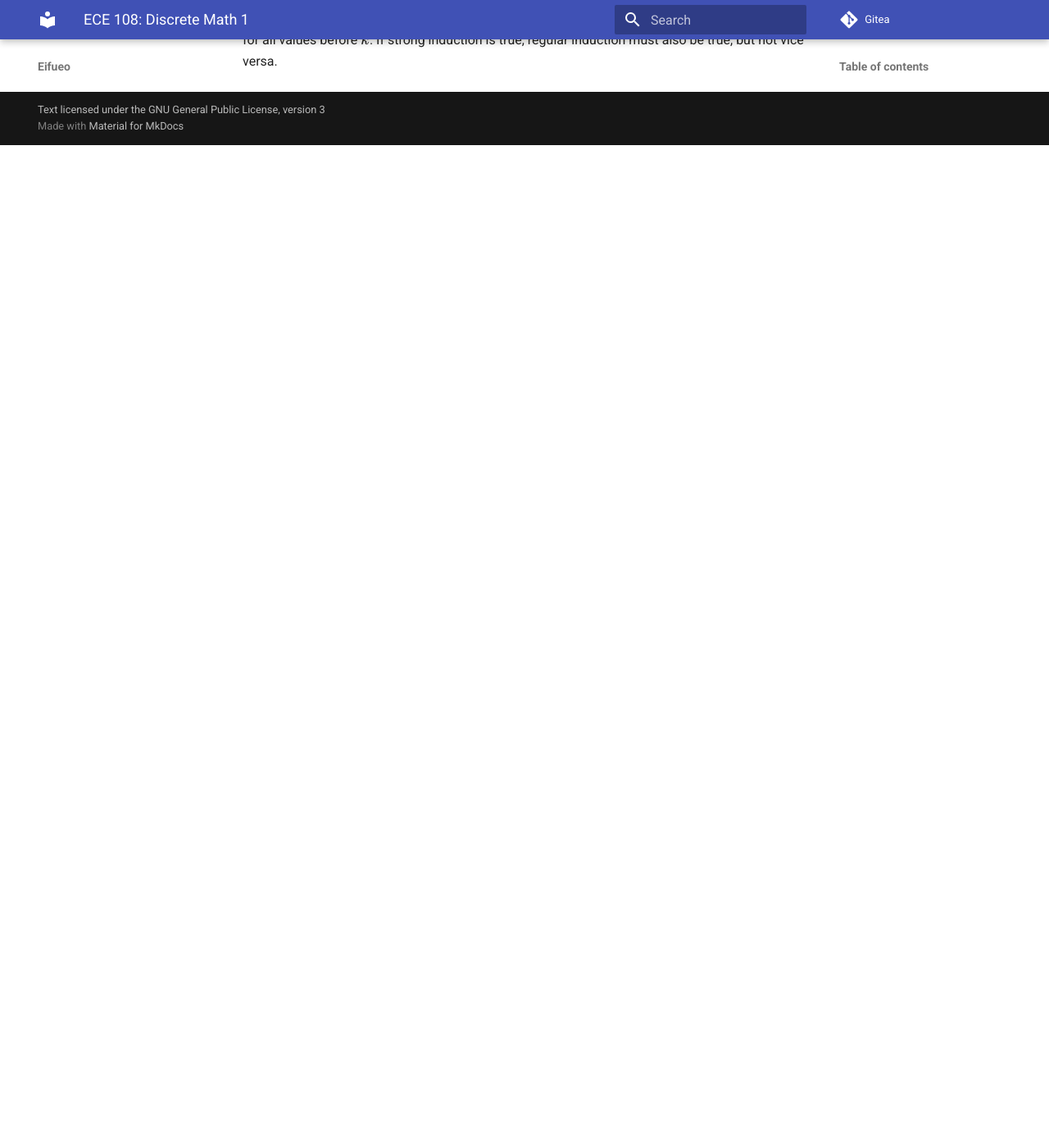
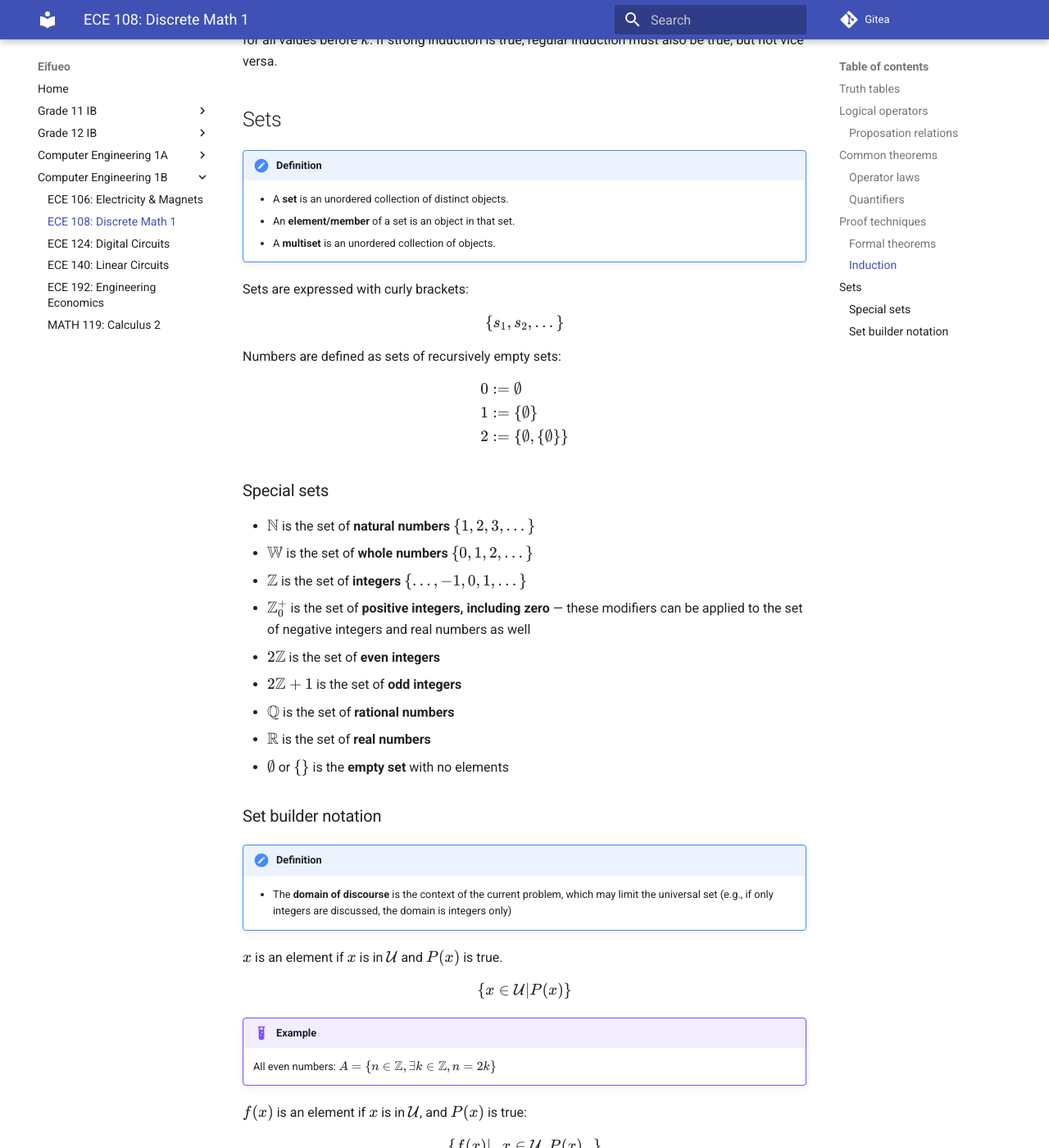
Before and after one commit to potatoeggy/eifueo, an MkDocs documentation site: the page built from docs/1b/ece108.md, in a window 1280 px wide and 1400 px high, scrolled down 7757 px. Shown: the whole window at 82% size. Built offline with MkDocs 1.6.1 and Material for MkDocs 9.7.7, drawn with Linux system fonts in a browser that asks for light colours; before the commit the page ends 7934 px from its top, so only the background shows below that; some of the changed text lies outside the part shown.

Commit message:
ece108: add set intro

```diff
--- a/docs/1b/ece108.md
+++ b/docs/1b/ece108.md
@@ -293,3 +293,64 @@ Induction can be applied to the whole set of integers by proving the following:
 - if $i\leq 0, P(i)\implies P(i-1)$
 
 Alternatively, some steps can be skipped in **strong induction** by proving that if for $k\in\mathbb N$, $P(i)$ holds for all $i\leq k$, so $P(k+1)$ holds. In other words, by assuming that the statement is true for all values before $k$. If strong induction is true, regular induction must also be true, but not vice versa.
+
+## Sets
+
+!!! definition
+    - A **set** is an unordered collection of distinct objects.
+    - An **element/member** of a set is an object in that set.
+    - A **multiset** is an unordered collection of objects.
+
+Sets are expressed with curly brackets:
+
+$$\{s_1, s_2,\dots\}$$
+
+Numbers are defined as sets of recursively empty sets:
+
+$$
+\begin{align*}
+0&:=\empty \\
+1&:=\{\empty\} \\
+2&:=\{\empty,\{\empty\}\}
+\end{align*}
+$$
+
+### Special sets
+
+- $\mathbb N$ is the set of **natural numbers** $\{1, 2, 3,\dots\}$
+- $\mathbb W$ is the set of **whole numbers** $\{0, 1, 2,\dots\}$
+- $\mathbb Z$ is the set of **integers** $\{\dots, -1, 0, 1, \dots\}$
+- $\mathbb Z^+_0$ is the set of **positive integers, including zero** — these modifiers can be applied to the set of negative integers and real numbers as well
+- $2\mathbb Z$ is the set of **even integers**
+- $2\mathbb Z + 1$ is the set of **odd integers**
+- $\mathbb Q$ is the set of **rational numbers**
+- $\mathbb R$ is the set of **real numbers**
+- $\empty$ or $\{\}$ is the **empty set** with no elements
+
+### Set builder notation
+
+!!! definition
+    - The **domain of discourse** is the context of the current problem, which may limit the universal set (e.g., if only integers are discussed, the domain is integers only)
+
+$x$ is an element if $x$ is in $\mathcal U$ and $P(x)$ is true.
+
+$$\{x\in\mathcal U|P(x)\}$$
+
+!!! example
+    All even numbers: $A=\{n\in\mathbb Z,\exists k\in\mathbb Z,n=2k\}$
+
+$f(x)$ is an element if $x$ is in $\mathcal U$, and $P(x)$ is true:
+
+$$\{f(x)|\underbrace{x\in\mathcal U, P(x)}_\text{swappable, omittable}\}$$
+
+!!! example
+    - All even numbers: $A=\{2k|k\in\mathbb Z\}$
+    - All rational numbers: $\mathbb Q=\{\frac a b | a,b\in\mathbb Z,b\neq 0\}$
+
+The **complement** of a set is the set containing every element **not** in the set.
+
+$$\overline S$$
+
+The **universal set** is the set containing everything, and is the complement of the empty set.
+
+$$\mathcal U=\overline\empty$$
```
Also changed, not shown: docs/1b/math119.md (line endings or trailing spaces).
